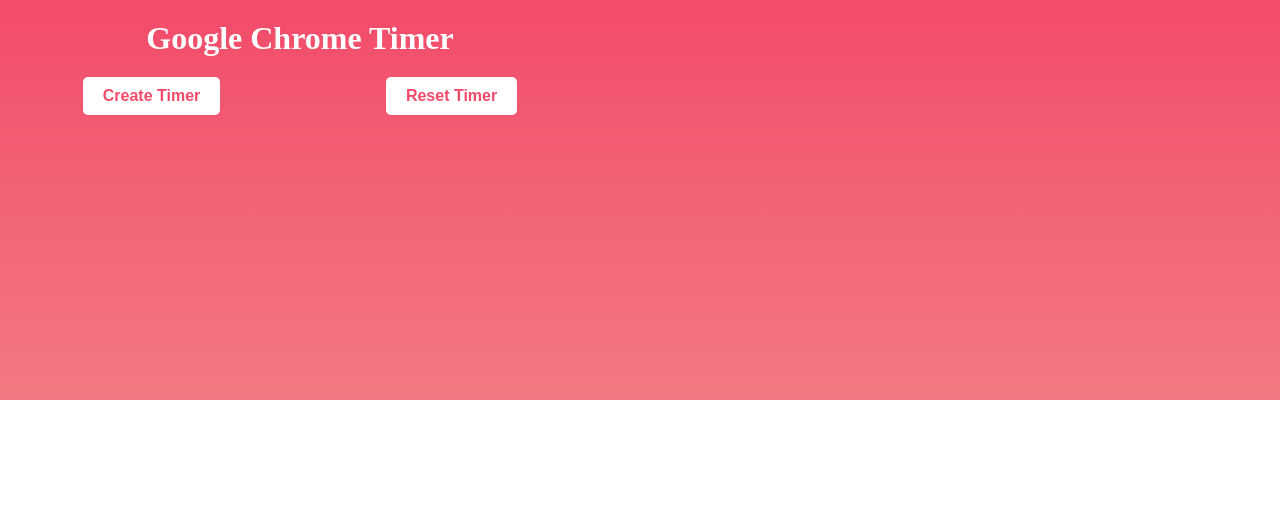
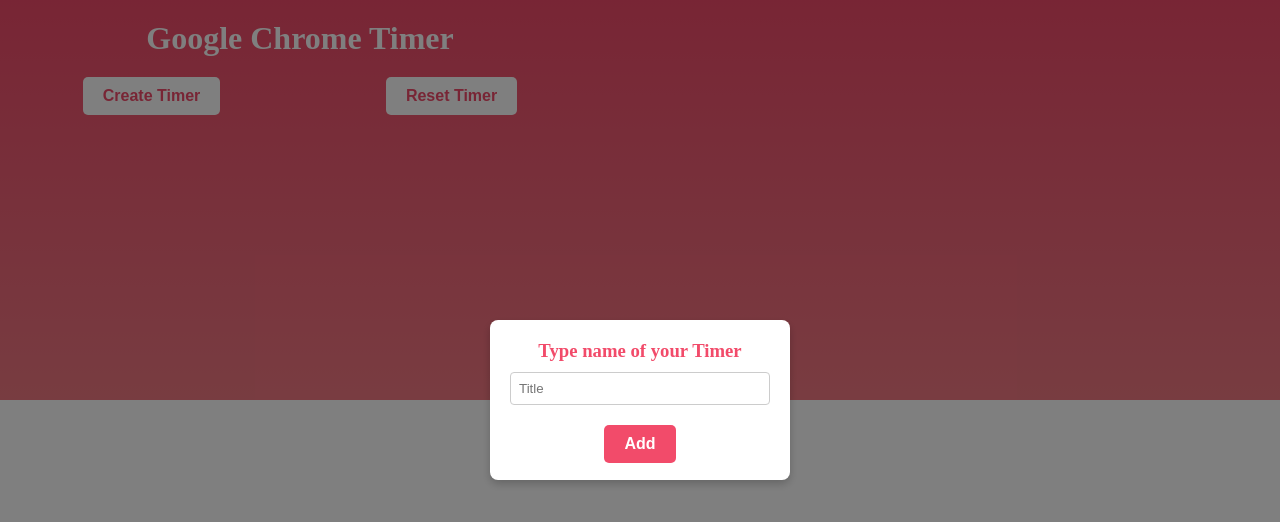
Before and after one commit to aadil42/Google-chrome-timer, a React (Create React App) app: page / in a window 1280 px wide. Both pictures are taken after a click on the button "Create Timer". Shown: the top 522 px of the page. Built offline with nearby package versions, Linux system fonts and the light colour scheme.

Commit message:
createTimer title popup skeleton done.

```diff
--- a/src/App.js
+++ b/src/App.js
@@ -7,12 +7,14 @@
 import PrimaryBtn from "./components/PrimaryBtn";
 import HorizontalBar from "./components/HorizontalBar";
 import AlertPopup from "./components/AlertPopup";
+import InputPopup from "./components/InputPopup";
 
 import "./App.css";
 
 function App() {
 
   const [shouldShowPopup, setShouldShowPopup] = useState(false);
+  const [shouldShowCreateTimerInputPopup, setShouldShowCreateTimerInputPopup] = useState(false);
 
   const onResetClick = () => {
     // alert("Are you sure you wanna reset?");
@@ -20,7 +22,11 @@
   }
 
   const onCreateClick = () => {
-    alert("Lets create!!");
+    setShouldShowCreateTimerInputPopup(true);
+  }
+
+  const onCreateTimerAddClick = () => {
+    setShouldShowCreateTimerInputPopup(false);
   }
 
   const onNoClick = () => {
@@ -68,10 +74,21 @@
             width={CONST.RESET_CONFIRMATION_WIDTH}
             height={CONST.RESET_CONFIRMATION_HEIGHT}
             color="#ffffff"
+            titleColor="#F24B6A"
             message={CONST.RESET_CONFIRMATION_MESSAGE}
             onYes={() => { onYesClick() }}
             onNo={() => { onNoClick() }}
           />}
+
+          {shouldShowCreateTimerInputPopup && <InputPopup
+            message={CONST.CREATE_TIMER_TITLE}
+            color="#ffffff"
+            titleColor="#F24B6A"
+            width={CONST.CREATE_TIMER_TITLE_WIDTH}
+            height={CONST.CREATE_TIMER_TITLE_HEIGHT}
+            clickHandler={onCreateTimerAddClick}
+          />}
+
 
         </Model>
        </GradientDiv>
--- a/src/CONST.js
+++ b/src/CONST.js
@@ -10,7 +10,10 @@
     RESET_CONFIRMATION_NO: "No",
     RESET_CONFIRMATION_WIDTH: "250px",
     RESET_CONFIRMATION_HEIGHT: "110px",
-    RESET_CONFIRMATION_MESSAGE: "Are you sure?"
+    RESET_CONFIRMATION_MESSAGE: "Are you sure?",
+    CREATE_TIMER_TITLE: "Type name of your Timer",
+    CREATE_TIMER_TITLE_WIDTH: "300px",
+    CREATE_TIMER_TITLE_HEIGHT: "160px"
 }
 
 
--- a/src/components/AlertPopup/index.js
+++ b/src/components/AlertPopup/index.js
@@ -5,7 +5,7 @@
 
 import "./style.css";
 
-const AlertPopup = ({width, height, message, onYes, onNo, color }) => {
+const AlertPopup = ({titleColor, width, height, message, onYes, onNo, color }) => {
 
 
     return (
@@ -19,7 +19,13 @@
             }}
             >
 
-            <h3>{message}</h3>
+            <h3
+            style={{
+                color: titleColor
+            }}
+            >
+                {message}
+            </h3>
 
             <HorizontalBar
                 components={[
--- /dev/null
+++ b/src/components/InputPopup/index.js
@@ -0,0 +1,38 @@
+import React from 'react';
+import './style.css';
+
+import SecondaryBtn from '../SecondaryBtn';
+
+const InputPopup = ({width, height, message, color, clickHandler, titleColor }) => {
+  return (
+    <div className="overlay">
+      <div
+       className="input-popup"
+       style={{
+        backgroundColor: color,
+        width: width,
+        height: height
+        }}
+       >
+        <h3
+         style={{
+            color: titleColor
+         }}
+        >
+            {message}
+        </h3>
+        <input
+          type="text"
+          placeholder="Title"
+          className="input-field"
+        />
+        <SecondaryBtn
+            title="Add"
+            clickHandler={clickHandler}
+        />
+      </div>
+    </div>
+  );
+};
+
+export default InputPopup;
--- /dev/null
+++ b/src/components/InputPopup/style.css
@@ -0,0 +1,44 @@
+.overlay {
+    position: fixed;
+    top: 0;
+    left: 0;
+    width: 100vw;
+    height: 100vh;
+    background-color: rgba(0, 0, 0, 0.5);
+    display: flex;
+    align-items: center;
+    justify-content: center;
+    z-index: 1000;
+  }
+
+  .input-popup {
+    background-color: #fff;
+    padding: 20px;
+    border-radius: 8px;
+    box-shadow: 0 4px 8px rgba(0, 0, 0, 0.2);
+    max-width: 300px;
+    text-align: center;
+  }
+
+  .input-field {
+    width: 100%;
+    padding: 8px;
+    margin-top: 10px;
+    border: 1px solid #ccc;
+    border-radius: 4px;
+  }
+
+  .add-button {
+    padding: 8px 16px;
+    margin-top: 15px;
+    border: none;
+    border-radius: 4px;
+    cursor: pointer;
+    color: #fff;
+    background-color: #4caf50;
+    font-weight: bold;
+  }
+
+  .add-button:hover {
+    opacity: 0.9;
+  }
```
